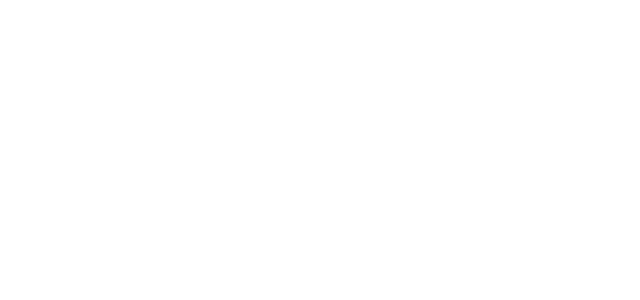
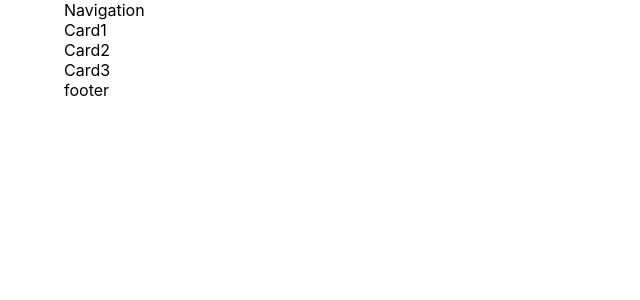
Before and after one commit to nileshkikani/KodeziDemo, a Next.js app: page / in a window 1280 px wide. Shown: the top 300 px of the page, without its empty margins (0-640 px from the left). Built offline with nearby package versions, Linux system fonts and the light colour scheme.

Commit message:
integrate basic

```diff
--- /dev/null
+++ b/Components/Layout/Footer/index.js
@@ -0,0 +1,12 @@
+import { Box } from "@mui/system";
+import React from "react";
+
+const Footer = () => {
+  return (
+    <div>
+      <Box>footer</Box>
+    </div>
+  );
+};
+
+export default Footer;
--- a/Components/Layout/Navigation/index.js
+++ b/Components/Layout/Navigation/index.js
@@ -1,7 +1,7 @@
 import React from "react";
 
 const Navigation = () => {
-  return <div></div>;
+  return <div>Navigation</div>;
 };
 
 export default Navigation;
--- a/views/LandingPage/index.js
+++ b/views/LandingPage/index.js
@@ -1,15 +1,29 @@
+import { Box, Container } from "@mui/material";
 import React from "react";
+import Footer from "../../Components/Layout/Footer";
 import Navigation from "../../Components/Layout/Navigation";
 
 const LandingPage = () => {
   return (
-    <div>
-      <div>
+    <Container>
+      <Box>
         <Navigation />
-      </div>
-      <div></div>
-      <div></div>
-    </div>
+        {/* todo */}
+        {/* first header and images */}
+        Card1
+      </Box>
+      <Box>
+        {/* todo */}
+        {/* second and cards with animation */}
+        Card2
+      </Box>
+      <Box>
+        {/* todo */}
+        {/* third cards */}
+        Card3
+        <Footer />
+      </Box>
+    </Container>
   );
 };
 
```
Also changed, not shown: 1 other file (tests, documents, lock files or other folders).
